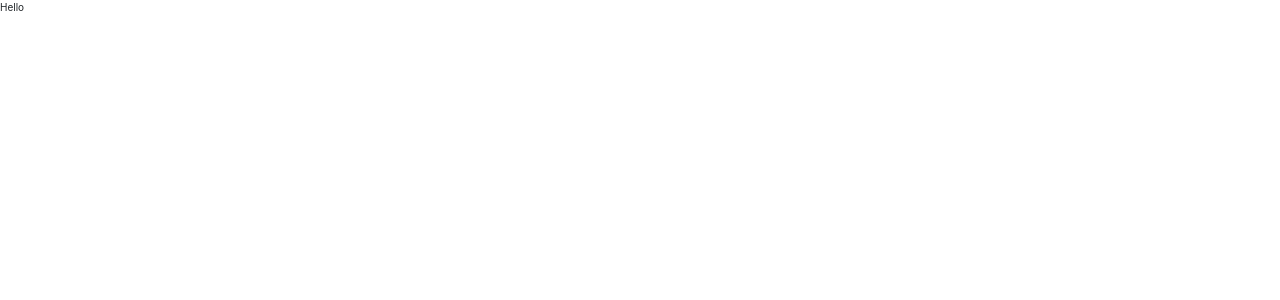
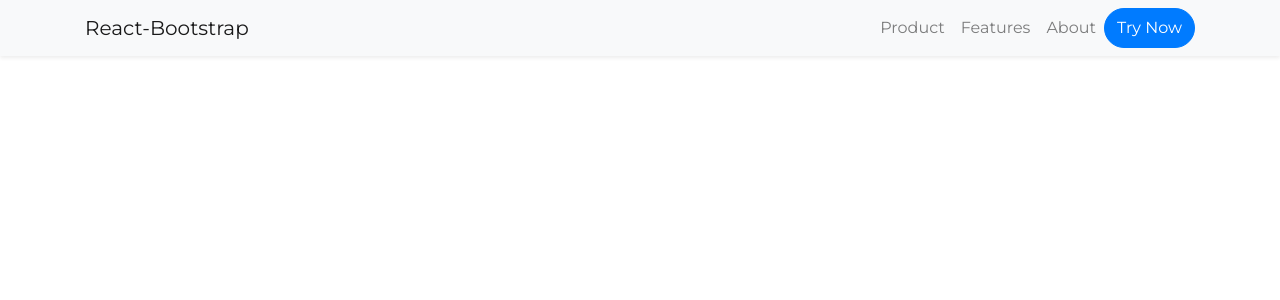
Before and after one commit to yjbong10/Accelux-webpage, a React (Create React App) app: page / in a window 1280 px wide. Shown: the top 300 px of the page. Built offline with nearby package versions, Linux system fonts and the light colour scheme.

Commit message:
added react bootstrap

```diff
--- a/package.json
+++ b/package.json
@@ -1,5 +1,5 @@
 {
-  "name": "react-bootstrap",
+  "name": "react-bootstrap-page",
   "version": "0.1.0",
   "private": true,
   "dependencies": {
@@ -8,6 +8,7 @@
     "@testing-library/user-event": "^12.5.0",
     "bootstrap": "^4.5.3",
     "react": "^17.0.1",
+    "react-bootstrap": "^1.4.0",
     "react-dom": "^17.0.1",
     "react-scripts": "4.0.1",
     "sass": "^1.30.0"
--- a/public/index.html
+++ b/public/index.html
@@ -3,6 +3,8 @@
   <head>
     <link rel="preconnect" href="https://fonts.gstatic.com">
     <link href="https://fonts.googleapis.com/css2?family=Montserrat:wght@300;400;700;900&display=swap" rel="stylesheet">
+    <link rel="stylesheet" href="https://maxcdn.bootstrapcdn.com/bootstrap/4.5.0/css/bootstrap.min.css"
+      integrity="sha384-9aIt2nRpC12Uk9gS9baDl411NQApFmC26EwAOH8WgZl5MYYxFfc+NcPb1dKGj7Sk" crossorigin="anonymous" />
     <meta charset="utf-8" />
     <link rel="icon" href="%PUBLIC_URL%/favicon.ico" />
     <meta name="viewport" content="width=device-width, initial-scale=1" />
--- /dev/null
+++ b/src/components/Navbar/Navbar.js
@@ -0,0 +1,27 @@
+import React from 'react';
+import { Navbar, Nav, Button, Container } from 'react-bootstrap';
+
+
+const NavbarComp = () => {
+    return (
+        <Navbar bg="light" expand="sm" className="shadow-sm h-100">
+            <Container>
+                <Navbar.Brand href="#home">React-Bootstrap</Navbar.Brand>
+                <Navbar.Toggle aria-controls="responsive-navbar-nav" />
+                <Navbar.Collapse id="basic-navbar-nav">
+                    <Nav className="ml-auto">
+                        <Nav.Link href="#Product">Product</Nav.Link>
+                        <Nav.Link href="#Features">Features</Nav.Link>
+                        <Nav.Link href="#About">About</Nav.Link>
+                        <Button
+                            className="rounded-pill"
+                            variant="primary"
+                            size="md">Try Now</Button>{' '}
+                    </Nav>
+                </Navbar.Collapse>
+            </Container>
+        </Navbar>
+    )
+}
+
+export default NavbarComp
--- a/src/App.js
+++ b/src/container/App.js
@@ -1,9 +1,10 @@
+import NavbarComp from '../components/Navbar/Navbar';
 import './App.scss';
 
 function App() {
   return (
     <div className="App">
-      Hello
+      <NavbarComp/>
     </div>
   );
 }
--- a/src/index.js
+++ b/src/index.js
@@ -1,8 +1,7 @@
 import React from 'react';
 import ReactDOM from 'react-dom';
 import './index.scss';
-import App from './App';
-import 'bootstrap/dist/css/bootstrap.css';
+import App from './container/App';
 
 ReactDOM.render(
   <React.StrictMode>
--- a/src/index.scss
+++ b/src/index.scss
@@ -12,7 +12,7 @@ body {
   -webkit-font-smoothing: antialiased;
   -moz-osx-font-smoothing: grayscale;
 
-  font-size: 62.5%;
+  font-size: 100%;
 }
 
 code {
```
Also changed, not shown: src/container/App.scss (added), 2 other files (tests, documents, lock files or other folders).
